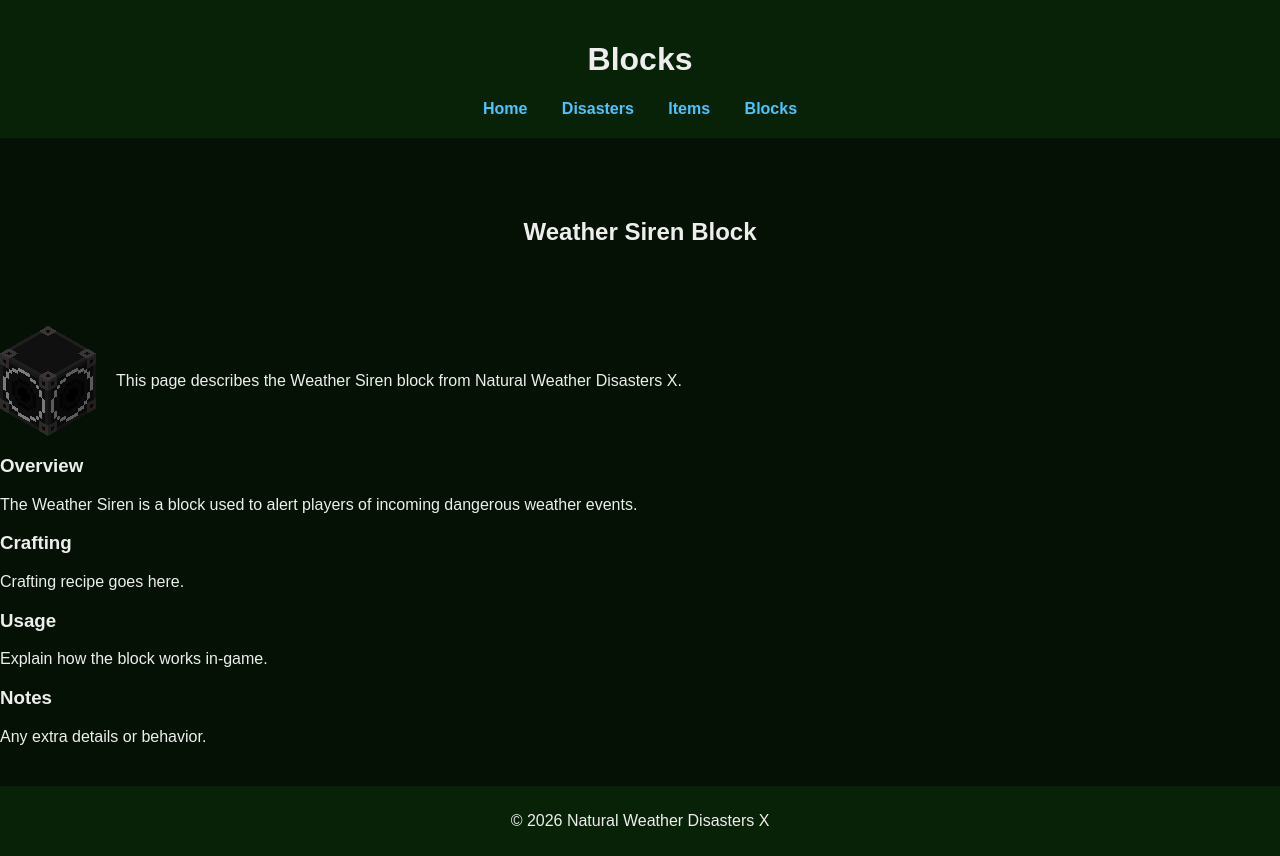
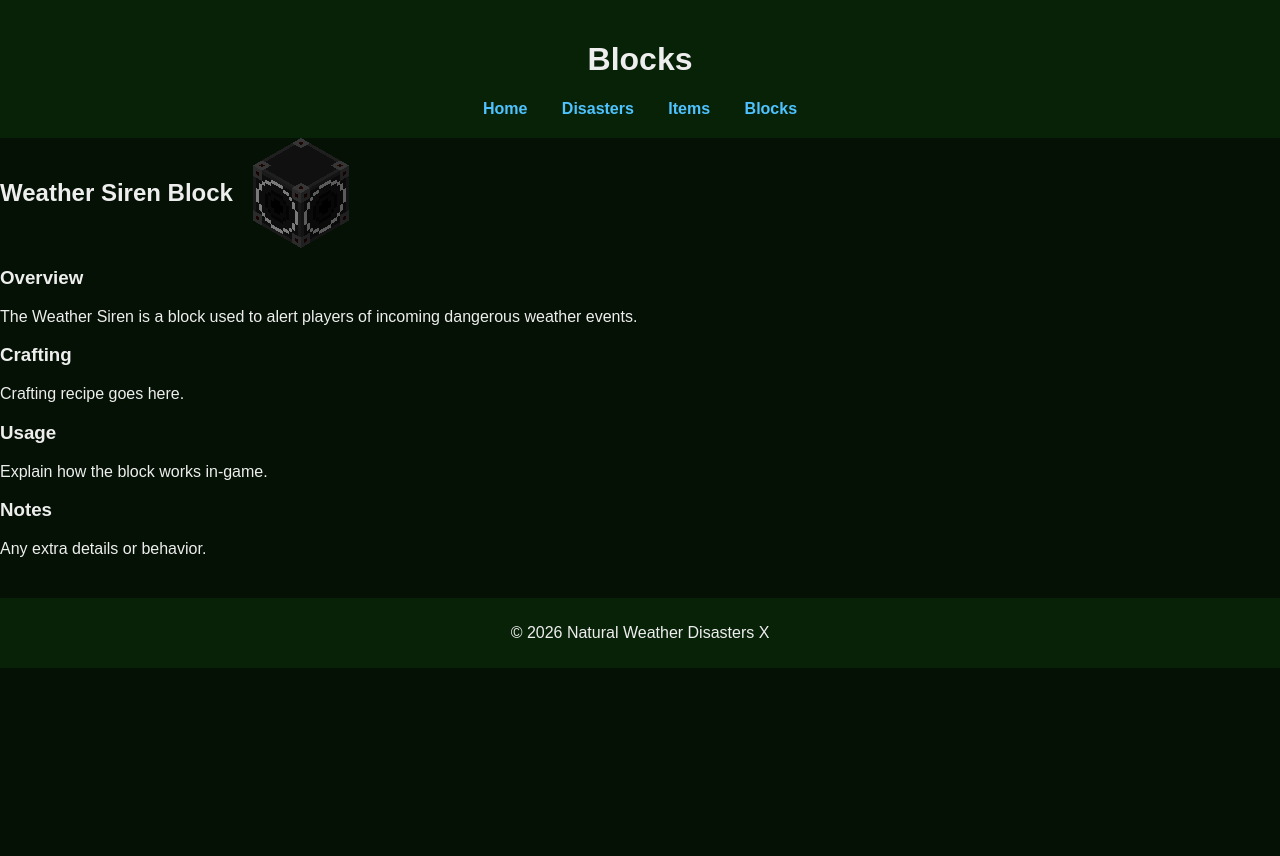
Before and after one commit to BlueStatic1/nwdx-docs, a plain HTML site: page docs/blocks/weather_siren.html in a window 1280 px wide. After the commit the page ends 800 px from the top, so only its background shows below. Drawn offline with Linux system fonts and the light colour scheme.

Commit message:
Refactor Weather Siren block structure in HTML

```diff
--- a/docs/blocks/weather_siren.html
+++ b/docs/blocks/weather_siren.html
@@ -17,13 +17,11 @@
   </header>
 
   <main>
-    <section class="hero">
-      <h2>Weather Siren Block</h2>
-    </section>
     <section class="block-header">
-      <img src="../images/weather_siren_icon.png" alt="Weather Siren Icon" class="block-icon">
-      <p>This page describes the Weather Siren block from Natural Weather Disasters X.</p>
-    </section>
+  <h2>Weather Siren Block</h2>
+  <img src="../images/weather_siren_icon.png" alt="Weather Siren Icon" class="block-icon">
+</section>
+
 
     <section class="content">
       <h3>Overview</h3>
```
